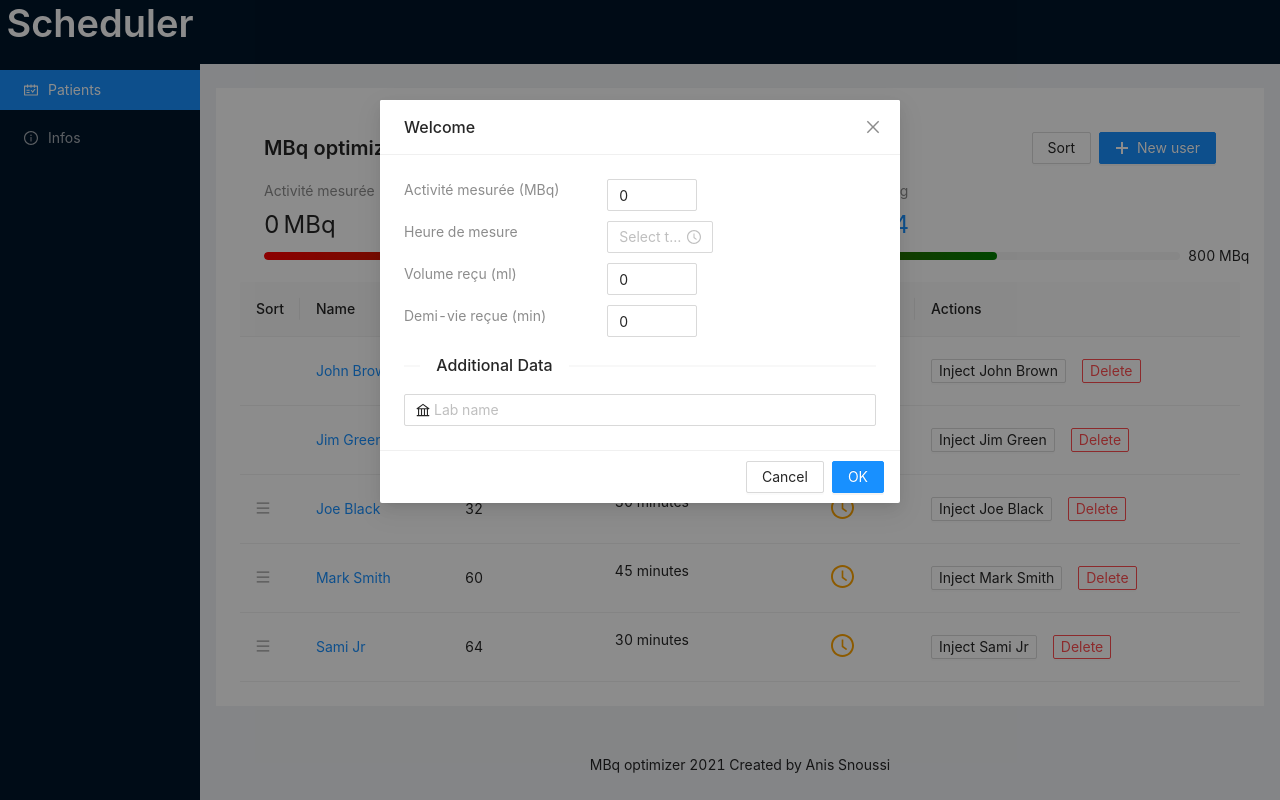
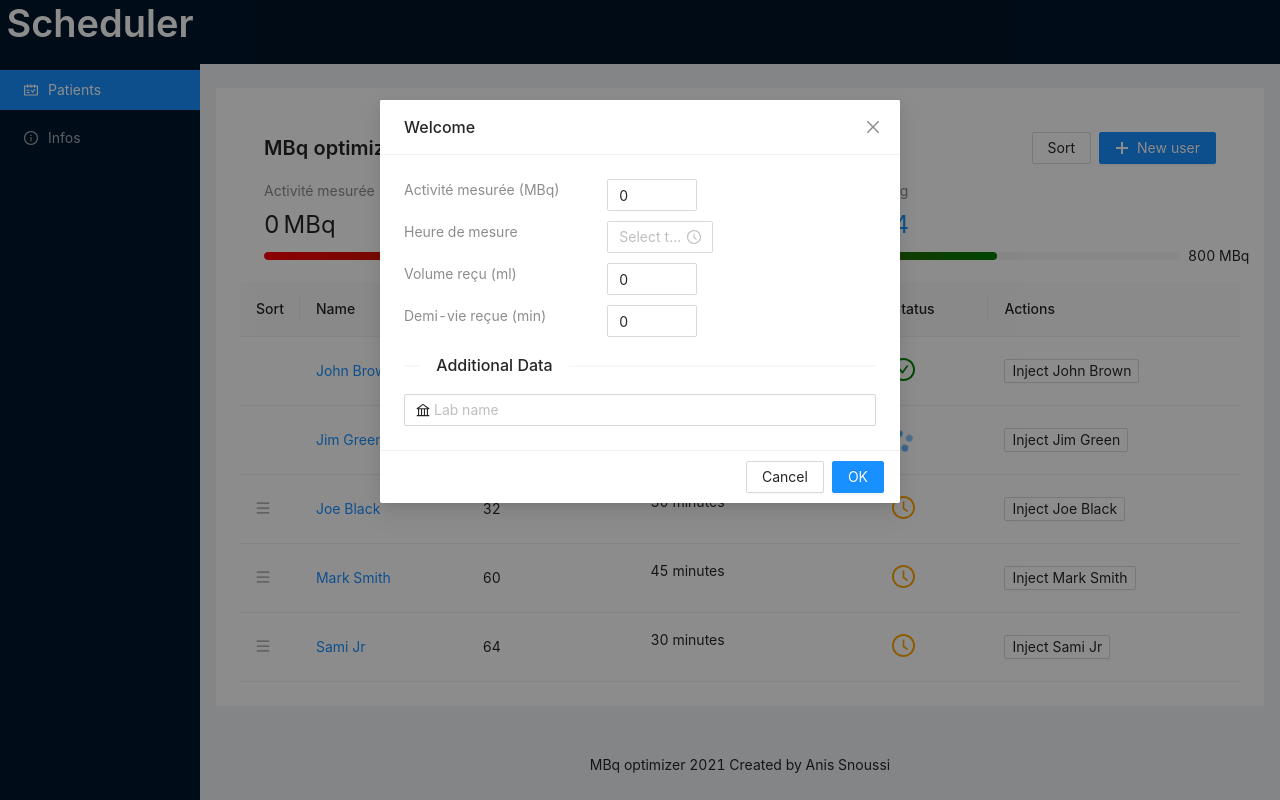
Before and after one commit to github-anis-snoussi/Radiopharmaceuticals-Optimizer, a React (Create React App) app in the folder optimizer/: page / in a window 1280 px wide. Built offline with nearby package versions, Linux system fonts and the light colour scheme.

Commit message:
task confirmation

```diff
--- a/optimizer/src/Components/PatientsTable.js
+++ b/optimizer/src/Components/PatientsTable.js
@@ -106,18 +106,6 @@ const columns = [
 
           </Popconfirm>
 
-          <Popconfirm
-            title="Are you sure to delete this patient?"
-            onConfirm={confirm}
-            onCancel={cancel}
-            okText="Yes"
-            cancelText="No"
-          >
-            <Button  size="small" danger>
-              Delete
-            </Button>
-          </Popconfirm>
-
         </Space>
       ),
     },
```
